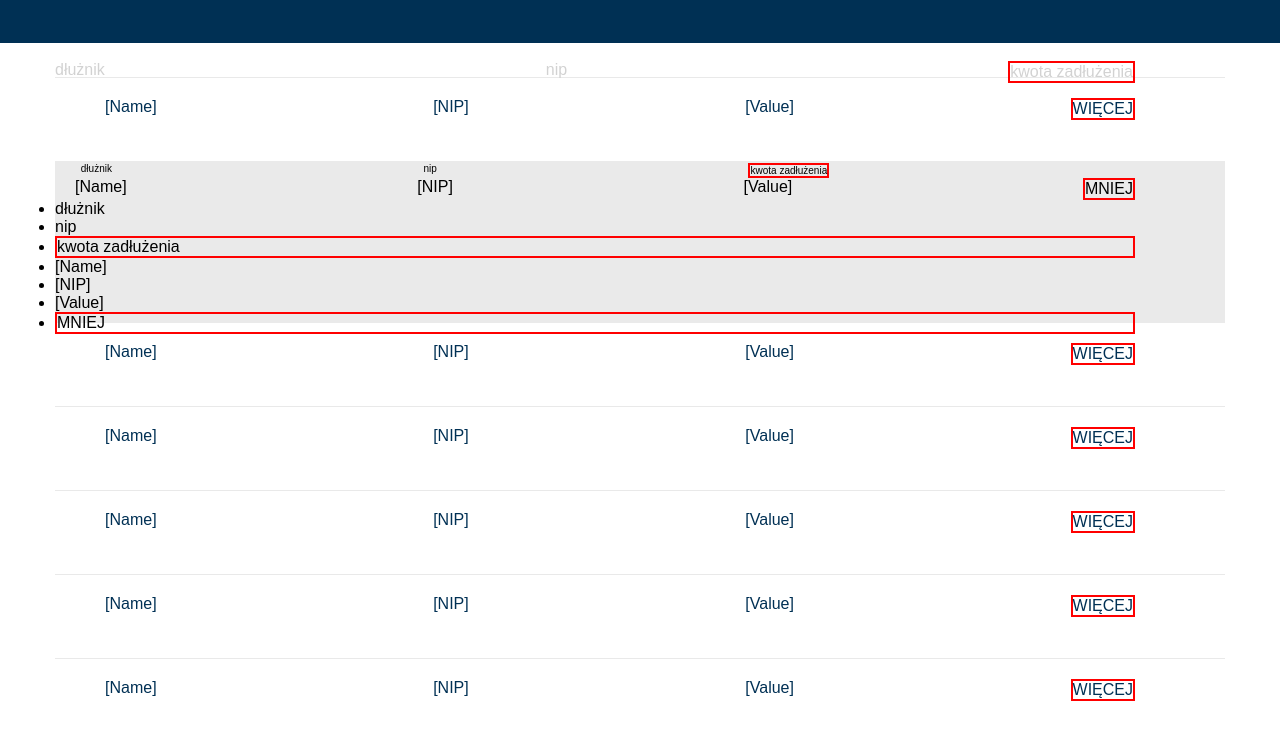
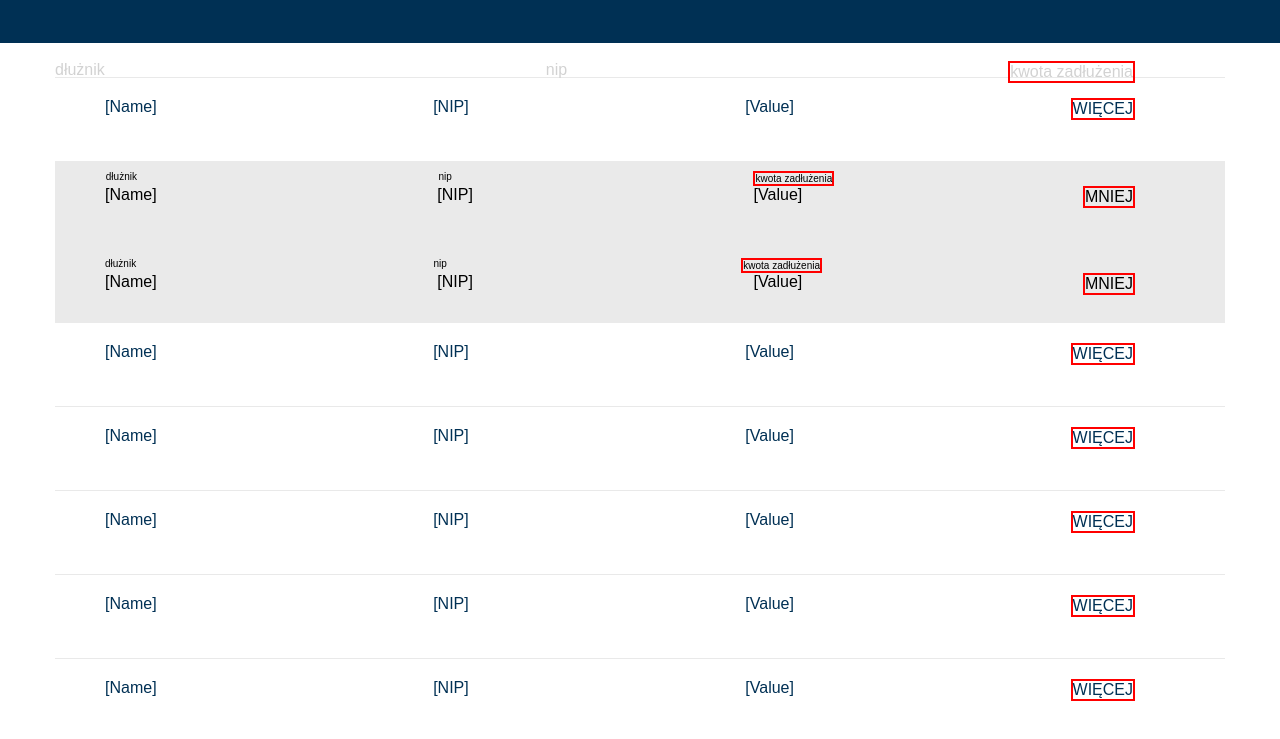
Before and after one commit to PawelKurpinski/basicsTraining, a plain HTML site: page homeWork/index.html in a window 1280 px wide. Shown: the part 117-856 px from the top of the page. Drawn offline with Linux system fonts and the light colour scheme.

Commit message:
08.02.18

```diff
--- a/homeWork/css/style.css
+++ b/homeWork/css/style.css
@@ -13,8 +13,6 @@ html {
 .container {
     max-height: height: 870px;
 }
-
-
 
 .main-width {
     width: 1170px;
@@ -110,7 +108,7 @@ li:last-child {
     display: flex;
     justify-content: space-around;
     list-style: none;
-    padding-top: 2px;
+    padding-top: 10px;
     margin-left: 20px;
     font-size: 10px;
 }
@@ -122,6 +120,7 @@ li:last-child {
 .more_line_desc li:nth-child(2) {
     margin-right: px
 }
+
 .more_line_desc li:nth-child(3) {
     margin-right: 240px;
 }
@@ -146,10 +145,40 @@ li:last-child {
     justify-content: space-between;
     list-style: none;
     margin-left: 20px;
+    margin-top: px;
 }
 
 .more {
     height: 162px;
+    padding-left: 30px;
     width: auto;
     background-color: rgb(234, 234, 234)
 }
+
+.more_line_desc_two {
+    display: flex;
+    justify-content: space-between;
+    list-style: none;
+    padding-top: 50px;
+    font-size: 10px;
+}
+
+.more_line_desc_two li:first-child {
+    margin-left: 20px;
+}
+
+.more_line_desc_two li:nth-child(2) {
+    margin-left: -310px;
+}
+
+.more_line_desc_two li:last-child {
+    position: relative;
+    right: 313px;
+}
+
+.more_line_ul_two {
+    display: flex;
+    justify-content: space-between;
+    list-style: none;
+    margin-left: 20px;
+}
```
